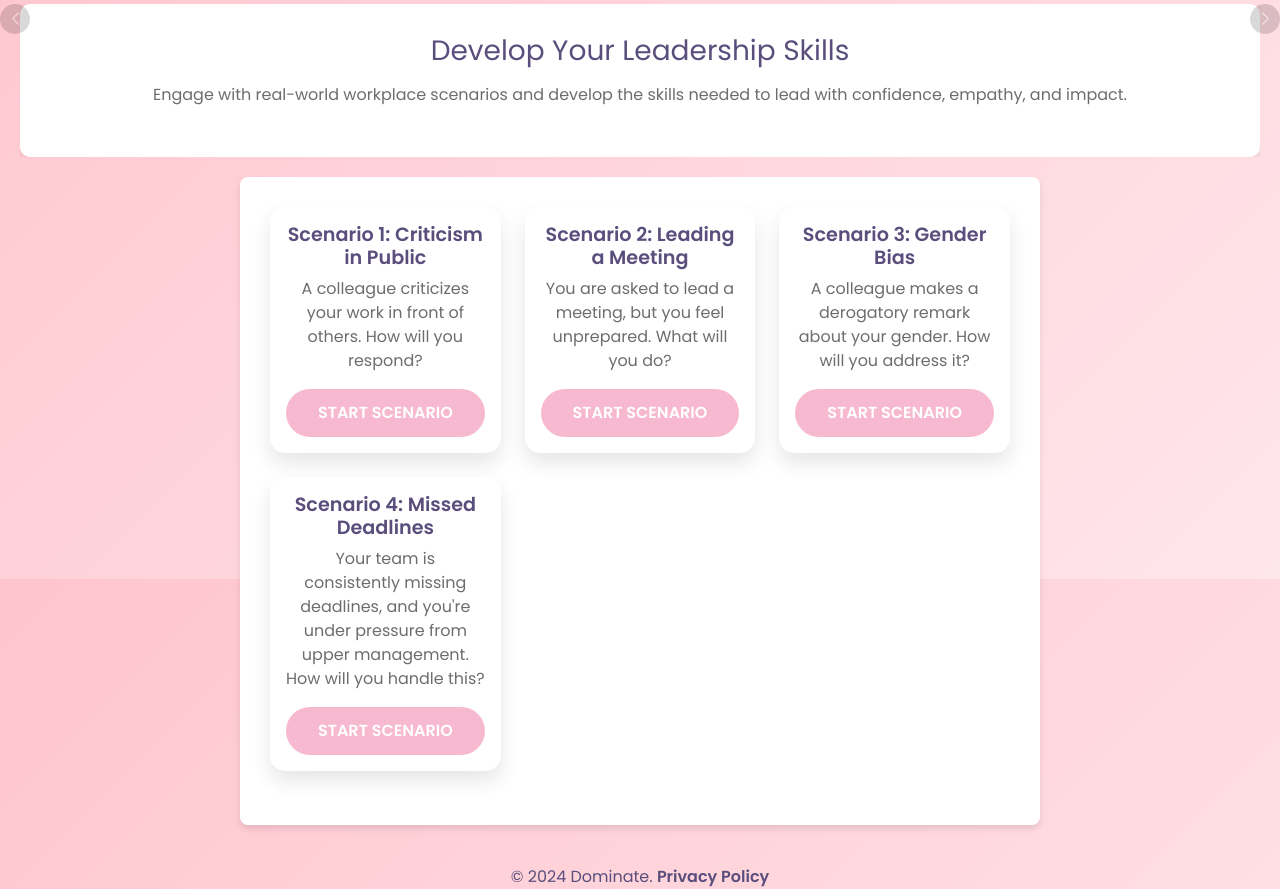
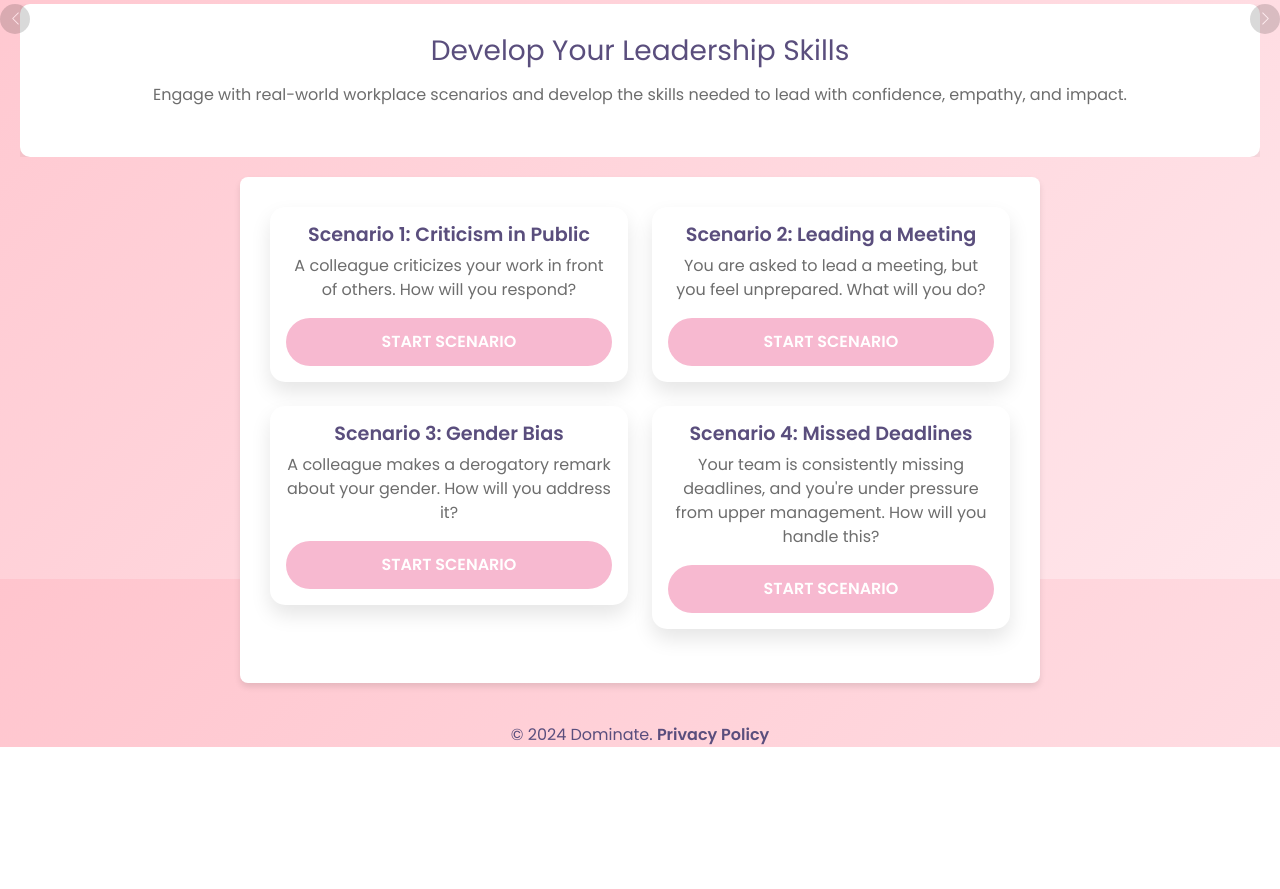
Before and after one commit to markkamuya/sheleads, a Flask app: page / in a window 1280 px wide. Shown: the part 221-1110 px from the top of the page. After the commit the page ends 968 px from the top, so only its background shows below. Run offline with Flask 3, Linux system fonts and the light colour scheme.

Commit message:
Update landing_page.html

```diff
--- a/templates/landing_page.html
+++ b/templates/landing_page.html
@@ -194,7 +194,7 @@
 <div class="container">
     <div class="row">
         <!-- Scenario 1 Card -->
-        <div class="col-md-4 mb-4">
+        <div class="col-md-6 mb-4">
             <div class="card">
                 <div class="card-body text-center">
                     <h5 class="card-title">Scenario 1: Criticism in Public</h5>
@@ -204,7 +204,7 @@
             </div>
         </div>
         <!-- Scenario 2 Card -->
-        <div class="col-md-4 mb-4">
+        <div class="col-md-6 mb-4">
             <div class="card">
                 <div class="card-body text-center">
                     <h5 class="card-title">Scenario 2: Leading a Meeting</h5>
@@ -214,7 +214,7 @@
             </div>
         </div>
         <!-- Scenario 3 Card -->
-        <div class="col-md-4 mb-4">
+        <div class="col-md-6 mb-4">
             <div class="card">
                 <div class="card-body text-center">
                     <h5 class="card-title">Scenario 3: Gender Bias</h5>
@@ -224,7 +224,7 @@
             </div>
         </div>
         <!-- Scenario 4 Card -->
-        <div class="col-md-4 mb-4">
+        <div class="col-md-6 mb-4">
             <div class="card">
                 <div class="card-body text-center">
                     <h5 class="card-title">Scenario 4: Missed Deadlines</h5>
```
